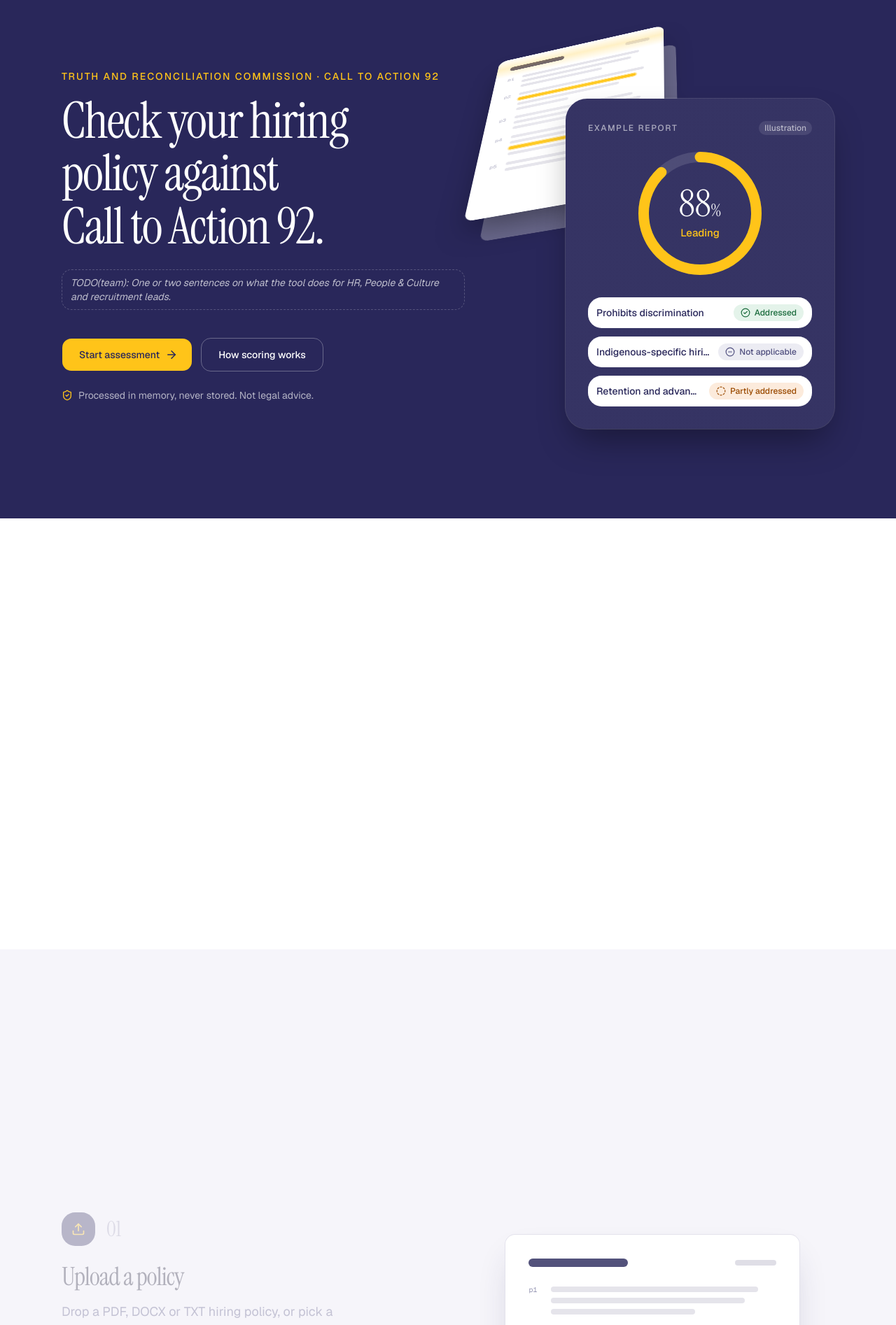
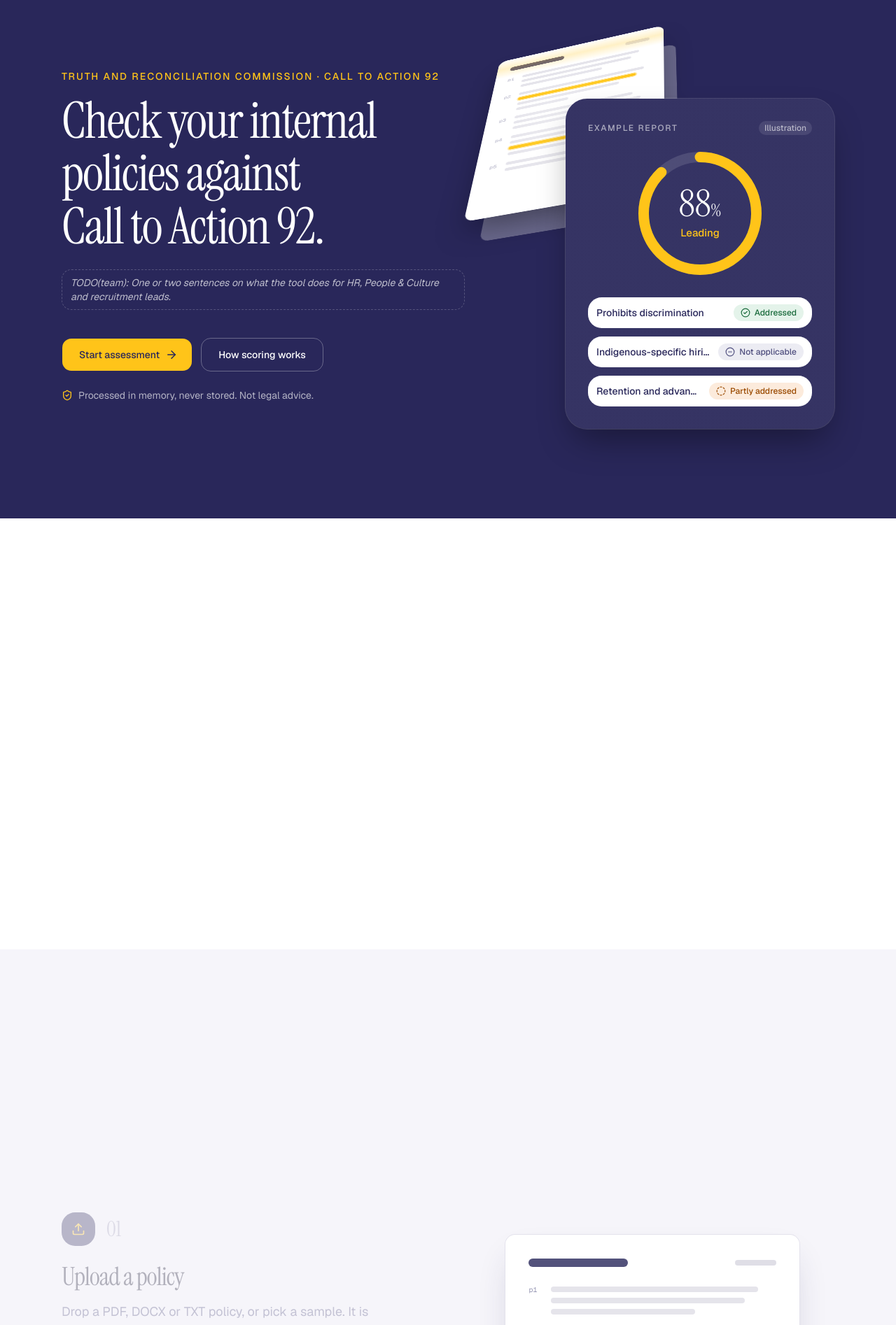
Before and after one commit to cmhrabi/Ninetytwo, a Next.js app: page / in a window 1280 px wide. Shown: the part 100-1994 px from the top of the page at 70% size. Built offline with nearby package versions, Linux system fonts and the light colour scheme.

Commit message:
Change to internal policies

```diff
--- a/content/landing.md
+++ b/content/landing.md
@@ -6,7 +6,7 @@
 
 ## Hero headline
 
-Check your hiring policy against Call to Action 92.
+Check your internal policies against Call to Action 92.
 <!-- TODO(team): confirm or rewrite this product headline. -->
 
 ## Hero subline
--- a/src/app/layout.tsx
+++ b/src/app/layout.tsx
@@ -24,7 +24,7 @@ const instrumentSerif = Instrument_Serif({
 
 export const metadata: Metadata = {
   title: "NinetyTwo",
-  description: "Check a hiring policy against TRC Call to Action #92",
+  description: "Check your internal policies against Call to Action 92",
 };
 
 export default function RootLayout({ children }: LayoutProps<"/">) {
--- a/src/components/assess/AssessSetup.tsx
+++ b/src/components/assess/AssessSetup.tsx
@@ -16,7 +16,7 @@ export function AssessSetup() {
     <>
       <Section tone="midnight" className="py-14 md:py-20">
         <Eyebrow className="text-gold">Assess</Eyebrow>
-        <h1 className="text-display max-w-[18ch]">Assess a hiring policy</h1>
+        <h1 className="text-display max-w-[18ch]">Assess an internal policy</h1>
         <p className="mt-4 max-w-2xl text-white/80">
           Upload your policy or try a fictional sample. NinetyTwo marks the passages that matter, checks every quote
           against your document, and scores it against Call to Action 92.
--- a/src/components/landing/ScrollStory.tsx
+++ b/src/components/landing/ScrollStory.tsx
@@ -26,7 +26,7 @@ const steps = [
   {
     Icon: Upload,
     title: "Upload a policy",
-    body: "Drop a PDF, DOCX or TXT hiring policy, or pick a sample. It is read in memory and never stored.",
+    body: "Drop a PDF, DOCX or TXT policy, or pick a sample. It is read in memory and never stored.",
   },
   {
     Icon: FileSearch,
```
